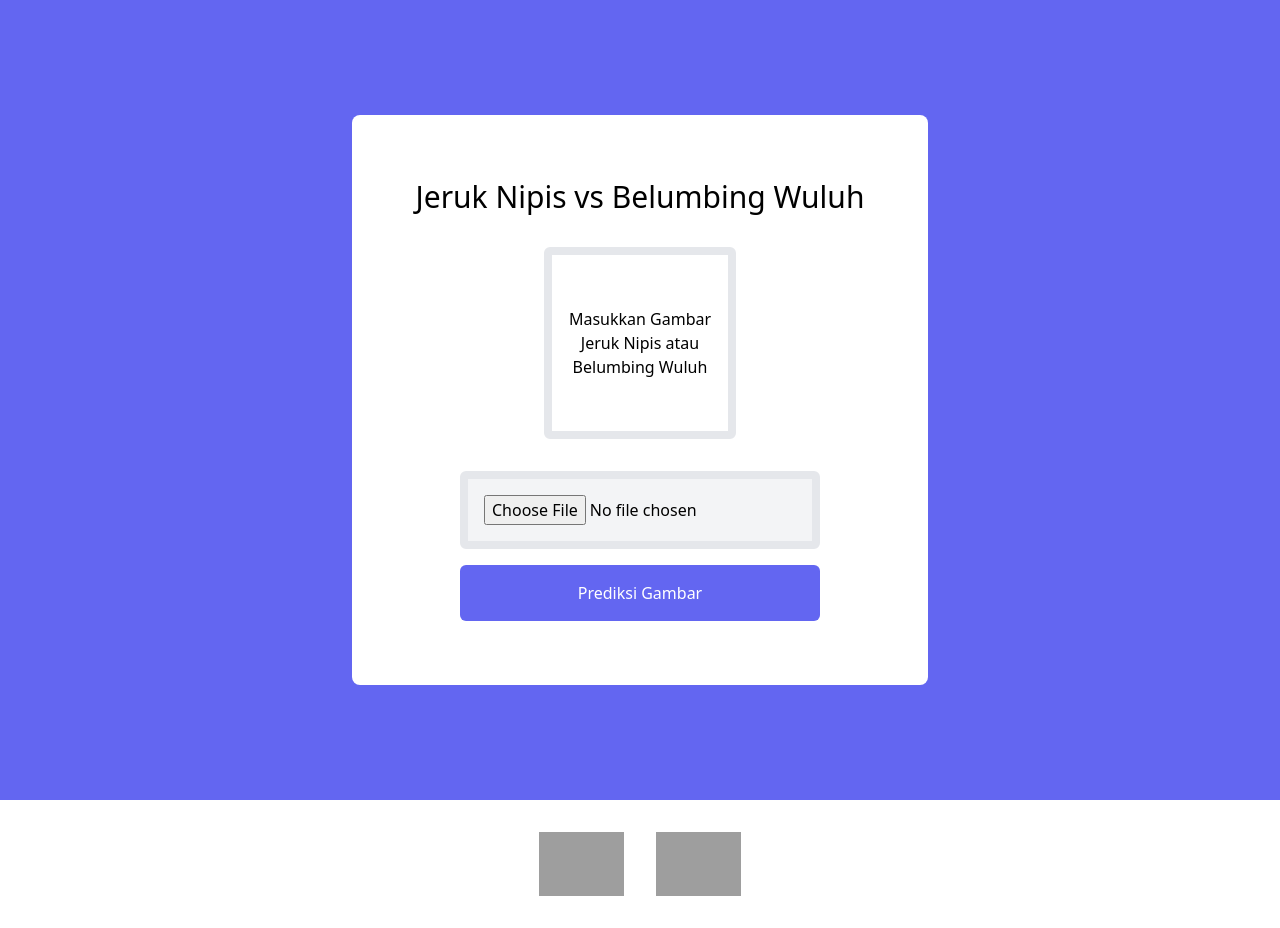
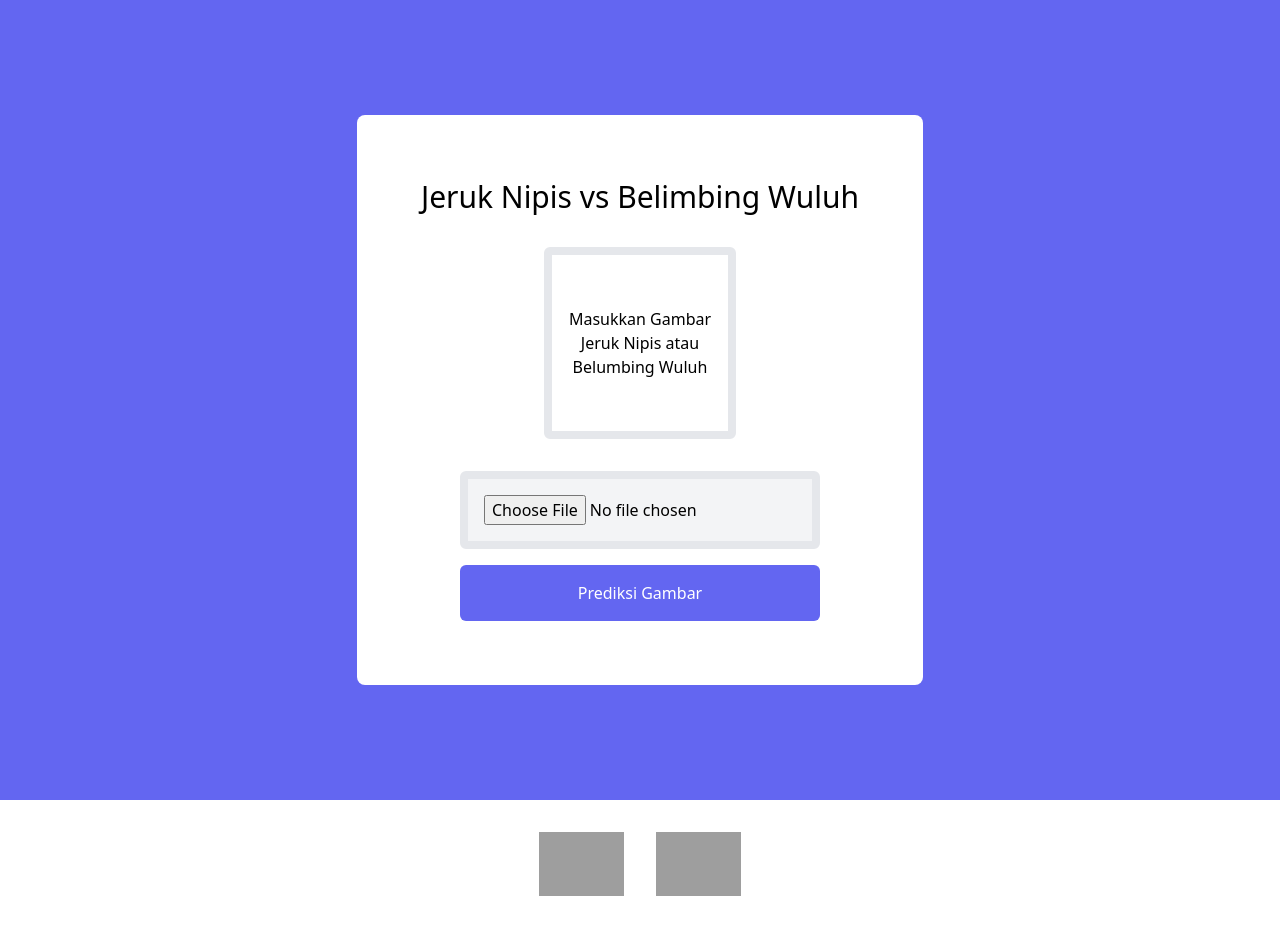
Before and after one commit to mabdmalikhakim/AI-Kecerdasan-Buatan-, a Flask app: page / in a window 1280 px wide. Run offline with Flask 2, Linux system fonts and the light colour scheme; grey boxes are pictures that could not be loaded.

Commit message:
Update index.html

```diff
--- a/Dataset/img-class-using-cnn/templates/index.html
+++ b/Dataset/img-class-using-cnn/templates/index.html
@@ -31,7 +31,7 @@
                     rounded-lg
                 "
             >
-                <h1 class="text-3xl text-bold">Jeruk Nipis vs Belumbing Wuluh</h1>
+                <h1 class="text-3xl text-bold">Jeruk Nipis vs Belimbing Wuluh</h1>
 
                 {% if uploaded_image %}
                 <img
```
